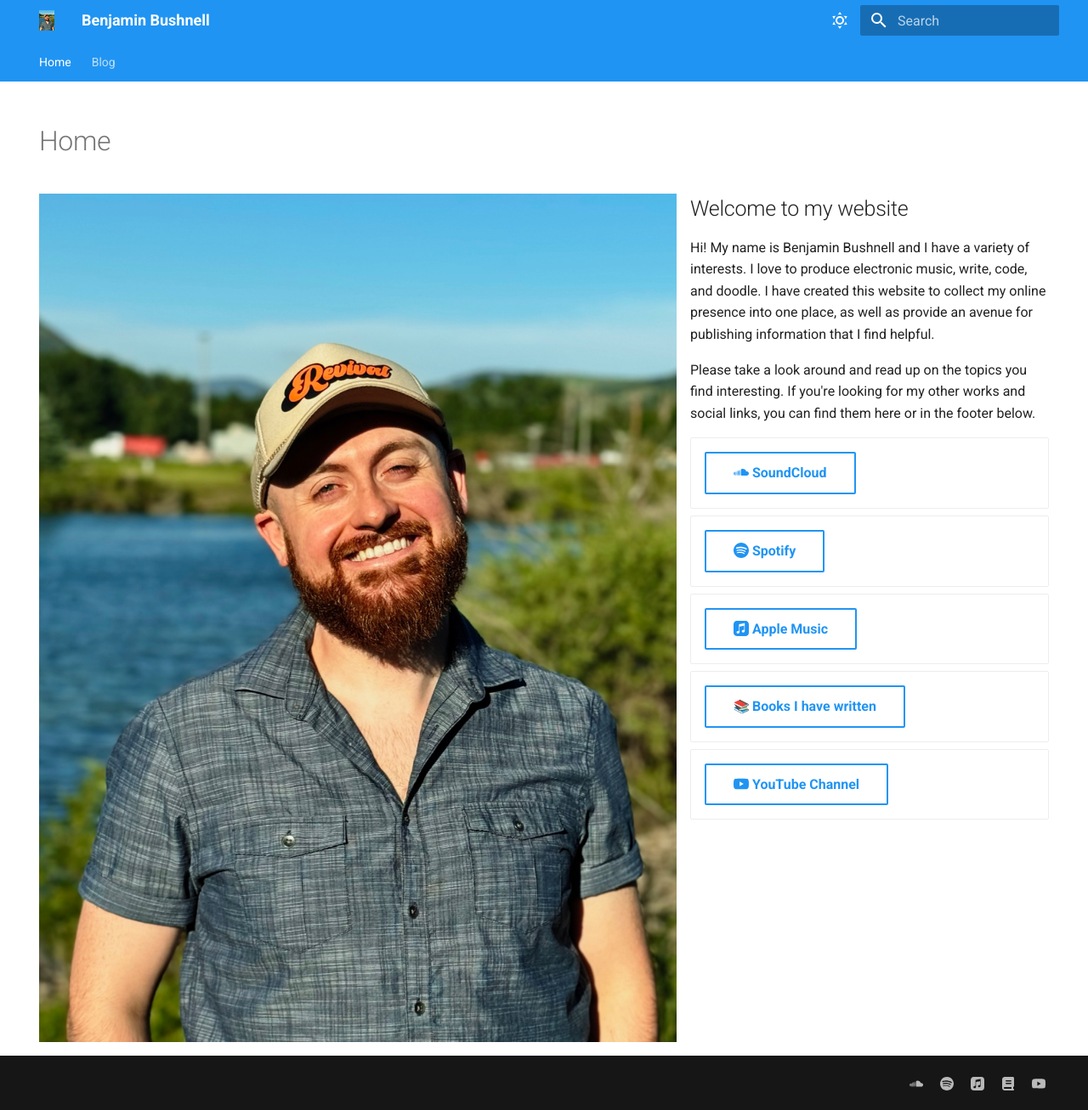
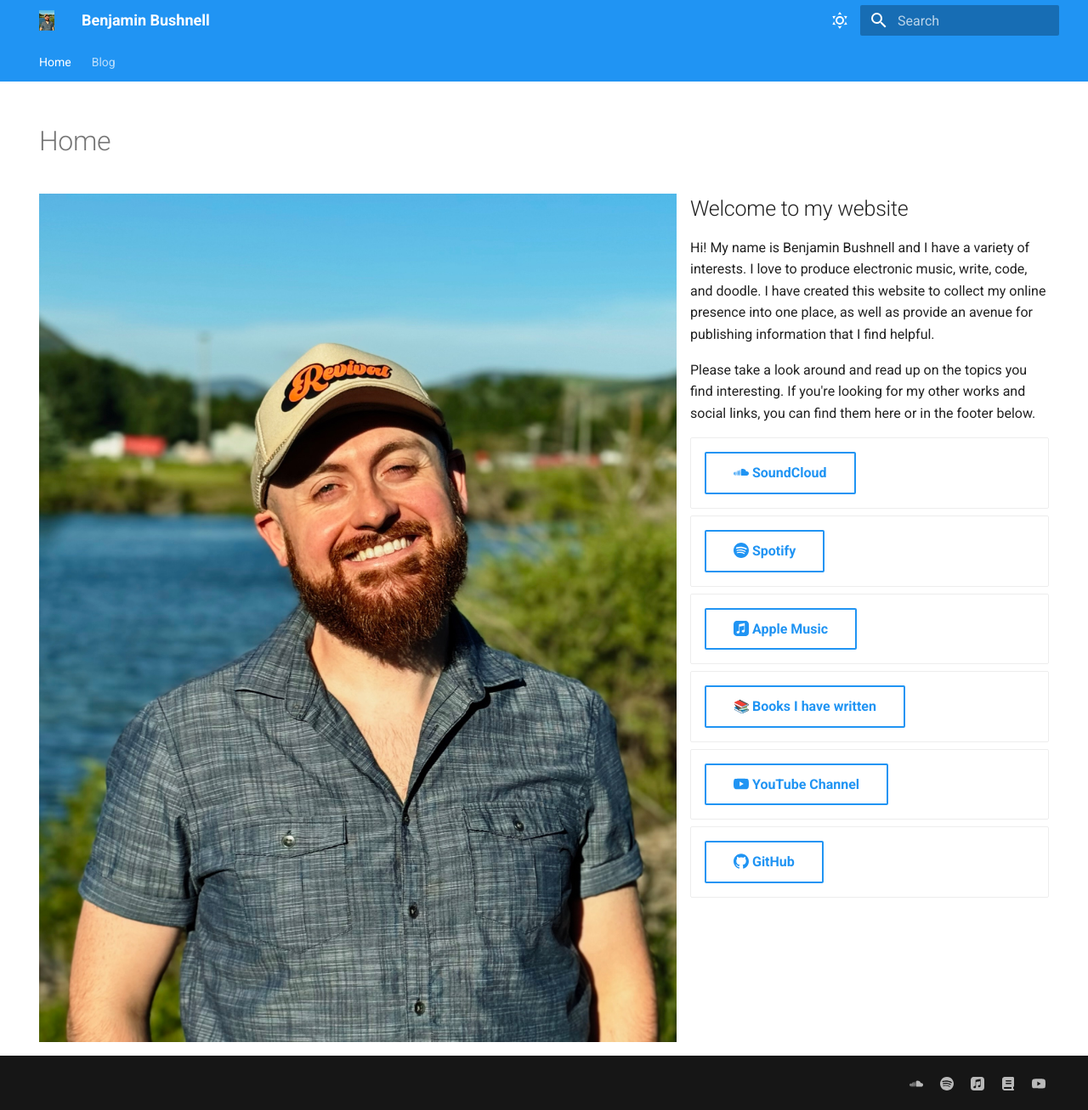
Before and after one commit to VoxideNebula/website, an MkDocs documentation site: the page built from docs/README.md, in a window 1280 px wide and 1307 px high. Shown: the whole window at 85% size. Built offline with MkDocs 1.6.1 and Material for MkDocs 9.7.7, drawn with Linux system fonts in a browser that asks for light colours; emoji names are drawn with the system emoji font.

Commit message:
update website

```diff
--- a/docs/README.md
+++ b/docs/README.md
@@ -20,5 +20,6 @@ Please take a look around and read up on the topics you find interesting. If you
 - [:simple-applemusic: Apple Music](https://music.apple.com/us/artist/voxide/920215932){ .md-button }
 - [:books: Books I have written](https://books.benjaminbushnell.com){ .md-button }
 - [:simple-youtube: YouTube Channel](https://www.youtube.com/@benjaminbushnell){ .md-button }
+- [:simple-github: GitHub](https://github.com/VoxideNebula){ .md-button }
 
 </div>
```
